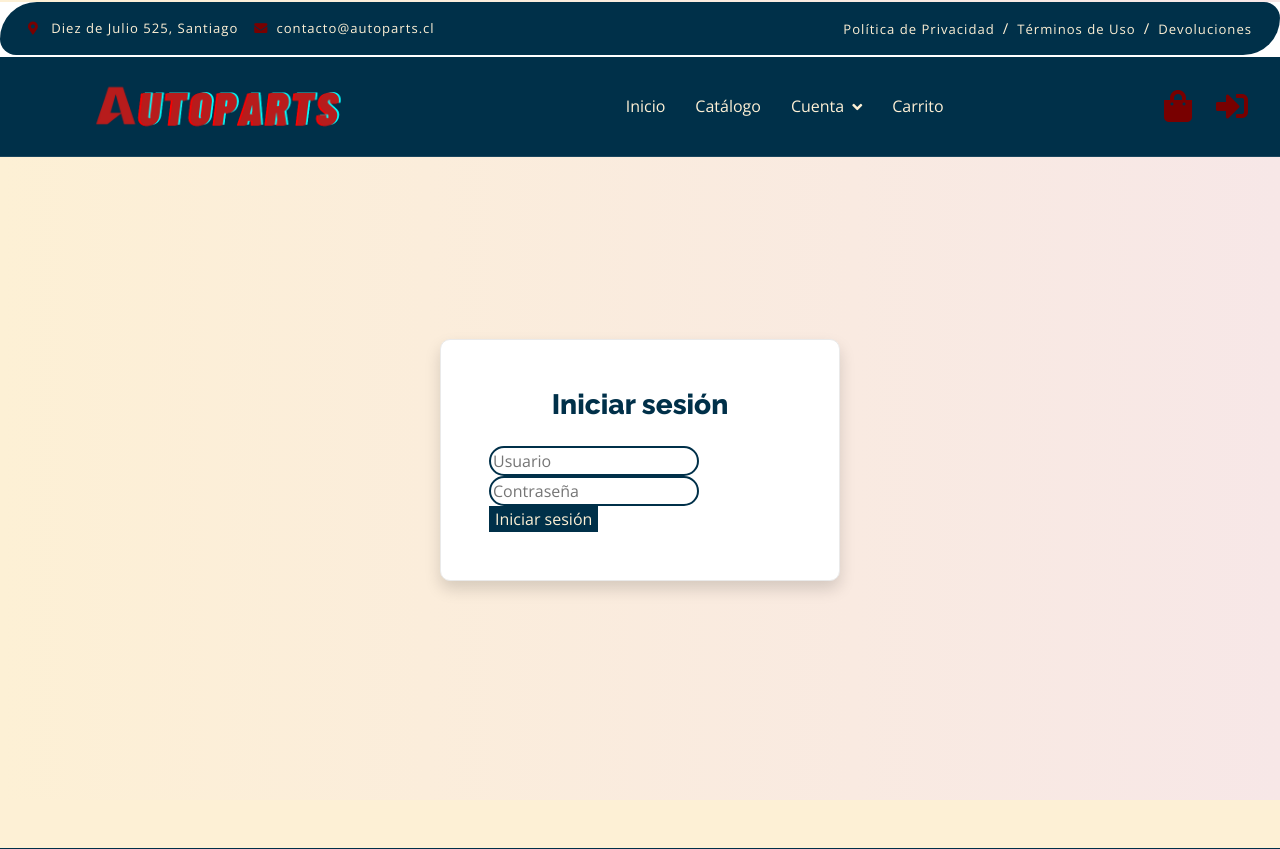
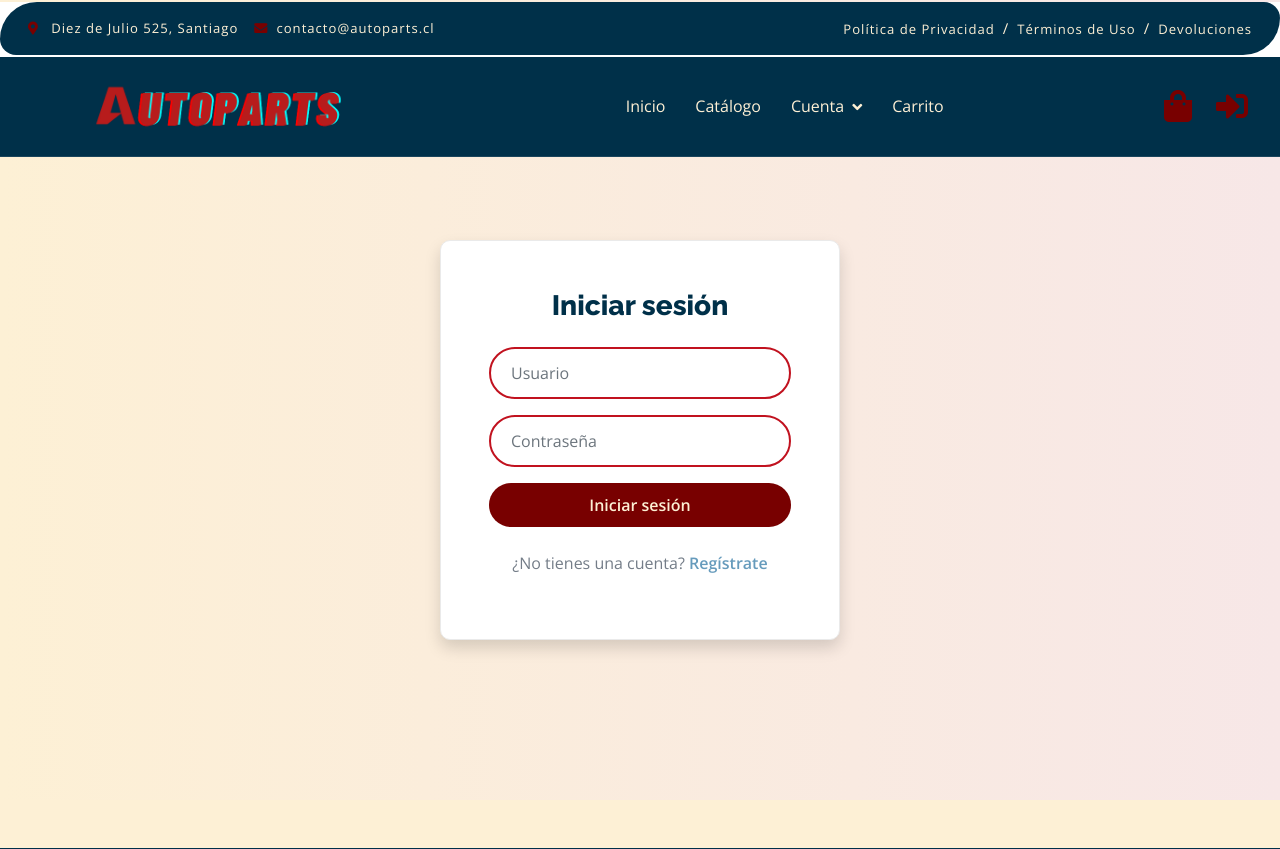
Before and after one commit to shanshurbi/AutoParts, a Django app: page /login/ in a window 1280 px wide. Shown: the top 849 px of the page. Run offline with Django 5.2, Linux system fonts and the light colour scheme; some libraries are stand-ins or nearby versions.

Commit message:
Cosas varias

```diff
--- a/AutoParts/frontend/static/css/style.css
+++ b/AutoParts/frontend/static/css/style.css
@@ -757,6 +757,68 @@
   color: #003049;
   text-decoration: underline;
 }
+
+/* Fondo del login */
+.login-bg {
+  min-height: 100vh;
+  background: linear-gradient(to right, #FDF0D5, #f7e7e7);
+  padding-top: 80px;
+}
+
+/* Contenedor tarjeta */
+.login-card {
+  max-width: 400px;
+  width: 100%;
+  background-color: white;
+  border: 1px solid #eaeaea;
+}
+
+/* Inputs personalizados */
+.custom-input {
+  padding: 12px 20px;
+  border: 2px solid #C1121F;
+  border-radius: 50px;
+  transition: all 0.3s ease;
+}
+
+.custom-input:focus {
+  border-color: #780000;
+  box-shadow: 0 0 0 0.2rem rgba(193, 18, 31, 0.2);
+  outline: none;
+}
+
+/* Botón principal */
+.btn-login {
+  background-color: #780000;
+  color: #FDF0D5;
+  border-radius: 50px;
+  padding: 10px 20px;
+  font-weight: bold;
+  transition: background-color 0.3s ease;
+  border: none;
+}
+
+.btn-login:hover {
+  background-color: #C1121F;
+  color: #FDF0D5;
+}
+
+/* Link de registro */
+.registro-link {
+  color: #669BBC;
+  font-weight: 600;
+  text-decoration: none;
+}
+
+.registro-link:hover {
+  color: #003049;
+  text-decoration: underline;
+}
+
+/* Azul para título */
+.text-azul {
+  color: #003049;
+}
 /* FIN LOGIN Y REGISTRO */
 
 /* Detalle */
@@ -952,3 +1014,37 @@ h1, h4, label {
 }
 
 /* FIN CATALOGO */
+
+/* PERFIL */
+/* Tarjeta del perfil */
+.perfil-card {
+  background-color: #FDF0D5;
+  border-radius: 16px;
+  border: 2px solid #669BBC;
+}
+
+/* Títulos y etiquetas */
+.text-azul {
+  color: #003049;
+}
+
+.text-label {
+  color: #780000;
+}
+
+/* Botón logout */
+.btn-logout {
+  background-color: #780000;
+  color: #FDF0D5;
+  font-weight: bold;
+  border-radius: 50px;
+  border: none;
+  padding: 10px 20px;
+  transition: background-color 0.3s ease;
+}
+
+.btn-logout:hover {
+  background-color: #C1121F;
+  color: #fff;
+}
+/* FIN PERFIL */
--- a/AutoParts/frontend/templates/detalle.html
+++ b/AutoParts/frontend/templates/detalle.html
@@ -5,6 +5,8 @@
     <meta charset="utf-8">
     <title>Detalle de Producto | AutoParts</title>
     <meta name="viewport" content="width=device-width, initial-scale=1.0">
+         <!-- Favicon -->
+        <link rel="icon" href="{% static 'img/favicon.ico.png' %}" type="image/x-icon">
 
     <!-- Fuentes e íconos -->
     <link rel="preconnect" href="https://fonts.googleapis.com">
@@ -31,6 +33,7 @@
                 <h2 class="fw-bold">{{ producto.nombre }}</h2>
                 <p class="text-muted">Categoría: {{ producto.categoria.nombre }}</p>
                 <h4 class="fw-semibold mb-3">${{ producto.precio }}</h4>
+                <p class="fw-semibold text-success">Stock disponible: {{ producto.stock }}</p>
                 <p>{{ producto.descripcion }}</p>
 
                 <a href="#" class="detalle-btn mt-3 agregar-carrito-btn" data-producto-id="{{ producto.id }}">
--- a/AutoParts/frontend/templates/login.html
+++ b/AutoParts/frontend/templates/login.html
@@ -1,17 +1,16 @@
 {% load static %}
 <!DOCTYPE html>
+<html lang="es">
 <head>
     <meta charset="utf-8">
     <title>AutoParts</title>
     <meta content="width=device-width, initial-scale=1.0" name="viewport">
-        <meta content="" name="keywords">
-        <meta content="" name="description">
-         <!-- Favicon -->
     <link rel="icon" href="{% static 'img/favicon.ico.png' %}" type="image/x-icon">
+
     <!-- Google Web Fonts -->
     <link rel="preconnect" href="https://fonts.googleapis.com">
     <link rel="preconnect" href="https://fonts.gstatic.com" crossorigin="">
-        <link href="https://fonts.googleapis.com/css2?family=Open+Sans:wght@400;600&amp;family=Raleway:wght@600;800&amp;display=swap" rel="stylesheet">
+    <link href="https://fonts.googleapis.com/css2?family=Open+Sans:wght@400;600&family=Raleway:wght@600;800&display=swap" rel="stylesheet">
 
     <!-- Icon Font Stylesheet -->
     <link rel="stylesheet" href="https://use.fontawesome.com/releases/v5.15.4/css/all.css">
@@ -21,46 +20,44 @@
     <link href="{% static 'lib/lightbox/css/lightbox.min.css' %}" rel="stylesheet">
     <link href="{% static 'lib/owlcarousel/assets/owl.carousel.min.css' %}" rel="stylesheet">
 
-        <!-- Customized Bootstrap Stylesheet -->
+    <!-- Bootstrap & Template -->
     <link href="{% static 'css/bootstrap.min.css' %}" rel="stylesheet">
-
-        <!-- Template Stylesheet -->
     <link href="{% static 'css/style.css' %}" rel="stylesheet">
+    <link href="{% static 'css/login.css' %}" rel="stylesheet"> <!-- NUEVO -->
 
     {% include "base/header.html" %}
 </head>
 
-
 <body>
 <main class="login-bg d-flex align-items-center justify-content-center">
   <div class="login-card p-5 rounded shadow">
-    <h3 class="mb-4 text-center text-azul fw-bold">Iniciar sesión</h3>
+    <h3 class="mb-4 text-center fw-bold text-azul">Iniciar sesión</h3>
     <form method="POST" action="{% url 'login-con-sesion' %}">
       {% csrf_token %}
-  <input type="text" name="username" placeholder="Usuario" required />
-  <input type="password" name="password" placeholder="Contraseña" required />
-  <button type="submit">Iniciar sesión</button>
+      <div class="mb-3">
+        <input type="text" name="username" class="form-control custom-input" placeholder="Usuario" required />
+      </div>
+      <div class="mb-3">
+        <input type="password" name="password" class="form-control custom-input" placeholder="Contraseña" required />
+      </div>
+      <div class="d-grid">
+        <button type="submit" class="btn btn-login">Iniciar sesión</button>
+      </div>
     </form>
+    <div class="text-center mt-4">
+      <p>¿No tienes una cuenta? <a href="{% url 'registro' %}" class="registro-link">Regístrate</a></p>
+    </div>
   </div>
 </main>
 
-</div>
 <script src="https://code.jquery.com/jquery-3.6.0.min.js"></script>
-
-        <!-- Bootstrap -->
 <script src="https://cdn.jsdelivr.net/npm/bootstrap@5.0.0/dist/js/bootstrap.bundle.min.js"></script>
-
-        <!-- Main JS -->
 <script src="{% static 'js/main.js' %}"></script>
-
-        <!-- Plugins dependientes de jQuery -->
 <script src="{% static 'lib/easing/easing.min.js' %}"></script>
 <script src="{% static 'lib/waypoints/waypoints.min.js' %}"></script>
 <script src="{% static 'lib/lightbox/js/lightbox.min.js' %}"></script>
 <script src="{% static 'lib/owlcarousel/owl.carousel.min.js' %}"></script>
 
-
 {% include "base/footer.html" %}
-
 </body>
 </html>
--- a/AutoParts/requirements.txt
+++ b/AutoParts/requirements.txt
@@ -5,3 +5,4 @@ djangorestframework
 django-filter
 Pillow
 djangorestframework-simplejwt
+transbank-sdk
```
Also changed, not shown: AutoParts/frontend/templates/perfil.html (+15 -18 lines), AutoParts/backend/db.sqlite3. Lines whose indentation alone changed are shown as unchanged.
